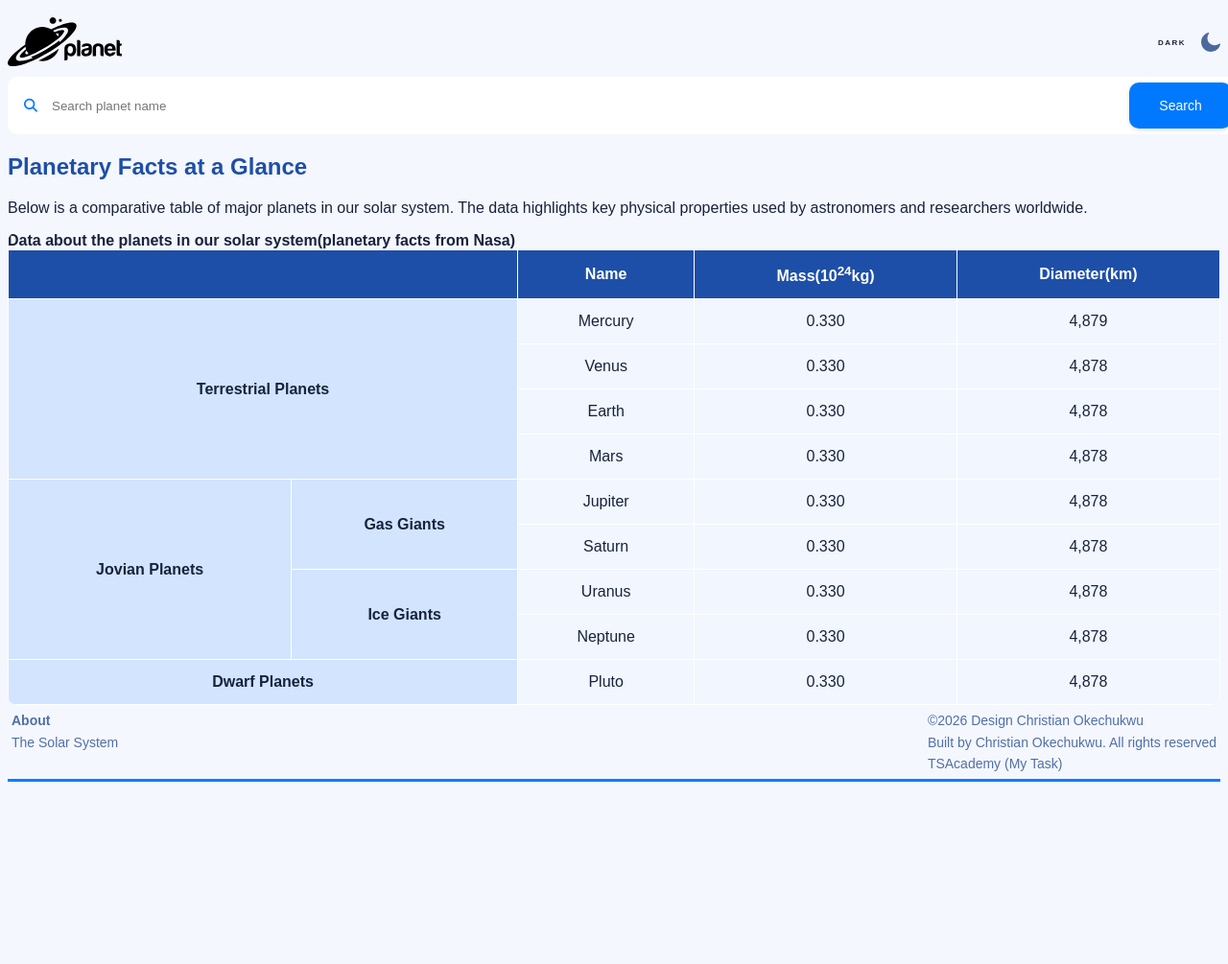
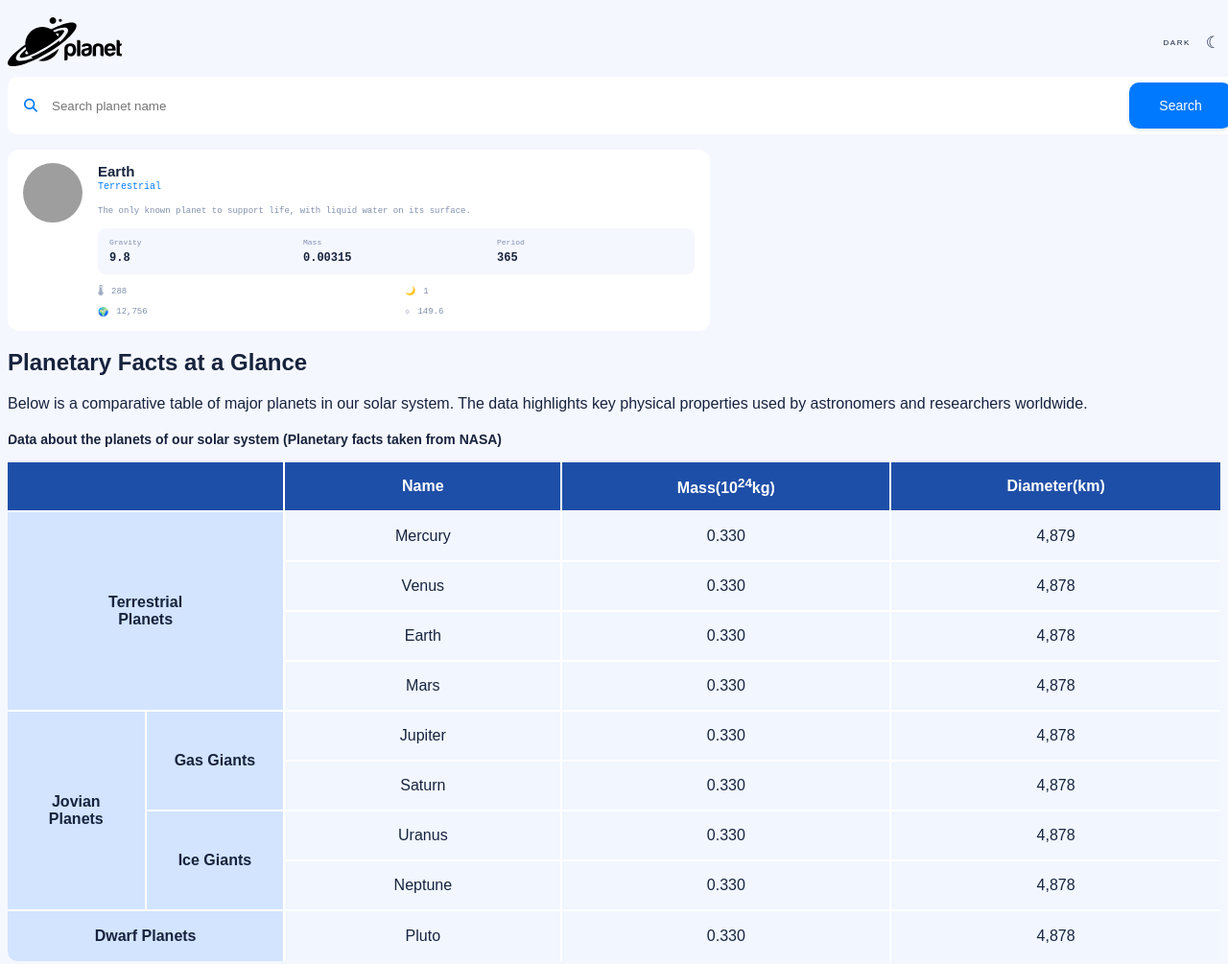
Before and after one commit to Chris-ai-claud/Frontend-Task, a plain HTML site: page index.html in a window 1280 px wide. Shown: the top 1005 px of the page at 96% size. Before the commit the page ends 823 px from the top, so only its background shows below. Drawn offline with Linux system fonts and the light colour scheme; grey boxes are pictures that could not be loaded.

Commit message:
Add Planet Explorer website files

```diff
--- /dev/null
+++ b/Searchplanet.JSON
@@ -0,0 +1,119 @@
+[
+    {
+        "name": "Mercury",
+        "type": "Terrestrial",
+        "distanceFromSun": 57.9,
+        "image": "https://anurella.github.io/images/planets/mercury.webp",
+        "mass": 0.000174,
+        "diameter": 4879,
+        "period": 88,
+        "temperature": 440,
+        "gravity": 3.7,
+        "moons": 0,
+        "description": "The smallest planet and closest to the Sun, with extreme temperature swings."
+    },
+    {
+        "name": "Venus",
+        "type": "Terrestrial",
+        "distanceFromSun": 108.2,
+        "image": "https://anurella.github.io/images/planets/venus.webp",
+        "mass": 0.00256,
+        "diameter": 12104,
+        "period": 225,
+        "temperature": 737,
+        "gravity": 8.9,
+        "moons": 0,
+        "description": "The hottest planet, covered in thick clouds of sulfuric acid."
+    },
+    {
+        "name": "Earth",
+        "type": "Terrestrial",
+        "distanceFromSun": 149.6,
+        "image": "https://anurella.github.io/images/planets/earth.jpg",
+        "mass": 0.00315,
+        "diameter": 12756,
+        "period": 365,
+        "temperature": 288,
+        "gravity": 9.8,
+        "moons": 1,
+        "description": "The only known planet to support life, with liquid water on its surface."
+    },
+    {
+        "name": "Mars",
+        "type": "Terrestrial",
+        "distanceFromSun": 227.9,
+        "image": "https://anurella.github.io/images/planets/mars.webp",
+        "mass": 0.000338,
+        "diameter": 6792,
+        "period": 687,
+        "temperature": 208,
+        "gravity": 3.7,
+        "moons": 2,
+        "description": "The Red Planet, home to the largest volcano and canyon in the solar system."
+    },
+    {
+        "name": "Jupiter",
+        "type": "Gas Giant",
+        "distanceFromSun": 778.6,
+        "image": "https://anurella.github.io/images/planets/jupiter.webp",
+        "mass": 1.0,
+        "diameter": 142984,
+        "period": 4333,
+        "temperature": 163,
+        "gravity": 23.1,
+        "moons": 95,
+        "description": "The largest planet in the solar system, known for its Great Red Spot storm."
+    },
+    {
+        "name": "Saturn",
+        "type": "Gas Giant",
+        "distanceFromSun": 1433.5,
+        "image": "https://anurella.github.io/images/planets/saturn.webp",
+        "mass": 0.299,
+        "diameter": 120536,
+        "period": 10759,
+        "temperature": 133,
+        "gravity": 9.0,
+        "moons": 146,
+        "description": "Distinguished by its stunning ring system made of ice and rock."
+    },
+    {
+        "name": "Uranus",
+        "type": "Ice Giant",
+        "distanceFromSun": 2872.5,
+        "image": "https://anurella.github.io/images/planets/uranus.webp",
+        "mass": 0.0457,
+        "diameter": 51118,
+        "period": 30687,
+        "temperature": 78,
+        "gravity": 8.7,
+        "moons": 28,
+        "description": "An ice giant that rotates on its side, giving it extreme seasonal cycles."
+    },
+    {
+        "name": "Neptune",
+        "type": "Ice Giant",
+        "distanceFromSun": 4495.1,
+        "image": "https://anurella.github.io/images/planets/neptune.webp",
+        "mass": 0.0539,
+        "diameter": 49528,
+        "period": 60190,
+        "temperature": 73,
+        "gravity": 11.0,
+        "moons": 16,
+        "description": "The windiest planet, with storms reaching speeds of 2,100 km/h."
+    },
+    {
+        "name": "Pluto",
+        "type": "Dwarf Planet",
+        "distanceFromSun": 5906.4,
+        "image": "https://anurella.github.io/images/planets/pluto.webp",
+        "mass": 0.0000069,
+        "diameter": 2376,
+        "period": 90560,
+        "temperature": 48,
+        "gravity": 0.7,
+        "moons": 5,
+        "description": "A dwarf planet in the Kuiper Belt, reclassified from planet status in 2006."
+    }
+]
--- a/Frontend.html
+++ b/index.html
@@ -4,8 +4,8 @@
     <meta charset="UTF-8">
     <meta name="viewport" content="width=device-width, initial-scale=1.0">
     <title>Frontend Task</title>
-    <link rel="stylesheet" href="Frontend.css">
-    <script src="Frontend.js" defer></script>
+    <link rel="stylesheet" href="style.css">
+    <script src="script.js" defer></script>
     <link rel="stylesheet"href="https://cdnjs.cloudflare.com/ajax/libs/font-awesome/6.5.2/css/all.min.css">
 </head>
 <body>
@@ -14,9 +14,9 @@
     <img src="Images/logo_black.svg" alt="logo">
   </a>
 
-  <button class="theme-toggle">
+  <button class="theme-toggle" id="themeToggle" type="button">
     <span id="themeLabel"><b>DARK</b></span>
-    <img src="Images/Theme Icon.svg" alt="moon" id="themeIcon">
+    <span id="themeIcon" aria-hidden="true">☾</span>
   </button>
 </header>
 
@@ -40,15 +40,16 @@
     </button>
 
 </form>
+    <section id="planetDetails" aria-live="polite"></section>
     <Main>
 
     <section>
-        <h2 id="planetaryFacts">Planetary Facts at a Glance</h2>
+        <h2 id="PlanetaryFacts">Planetary Facts at a Glance</h2>
         <p>Below is a comparative table of major planets in our solar system. The data highlights key physical properties used by astronomers and researchers worldwide. </p>
     </section>
-    <section class="table section" id="table-section">
+    <section class="table-section" id="table-section">
         <table class="planet-table">
-          <caption><b>Data about the planets in our solar system(planetary facts from Nasa)</b></caption>
+          <caption><b>Data about the planets of our solar system (Planetary facts taken from NASA)</b></caption>
           <thead>
             <tr>
               <th colspan="2"></th>
@@ -59,7 +60,7 @@
           </thead>
           <tbody>
             <tr>
-              <th class="group-header" rowspan="4" colspan="2">Terrestrial Planets</th>
+              <th class="group-header" rowspan="4" colspan="2">Terrestrial<br>Planets</th>
               <th>Mercury</th>
               <td>0.330</td>
               <td>4,879</td>
@@ -80,7 +81,7 @@
               <td>4,878</td>
             </tr>
             <tr>
-              <th class="group-header" rowspan="4">Jovian Planets</th>
+              <th class="group-header" rowspan="4">Jovian<br>Planets</th>
               <th class="group-header" rowspan="2">Gas Giants</th>
               <th>Jupiter</th>
               <td>0.330</td>
--- /dev/null
+++ b/script.js
@@ -0,0 +1,168 @@
+const PLANET_URL = "./Searchplanet.JSON";
+
+const searchForm = document.getElementById("searchForm");
+const searchInput = document.getElementById("planetSearch");
+const searchStatus = document.getElementById("searchStatus");
+const planetDetails = document.getElementById("planetDetails");
+const themeToggle = document.getElementById("themeToggle");
+const themeIcon = document.getElementById("themeIcon");
+const themeLabel = document.getElementById("themeLabel");
+
+let planets = [];
+let planetsLoaded = false;
+
+function showNoResults() {
+  searchStatus.textContent = "No results";
+  planetDetails.innerHTML = `
+    <div class="no-results">
+      <h2>No results found!</h2>
+      <p>
+        We couldn't find any planet matching your search.
+        Please double-check the name and try again.
+      </p>
+    </div>
+  `;
+}
+
+function showPlanet(planet) {
+  searchStatus.textContent = "";
+
+  const mass = Number(planet.mass).toLocaleString("en-US", {
+    maximumSignificantDigits: 6
+  });
+
+  planetDetails.innerHTML = `
+    <article class="planet-card">
+      <img
+        class="planet-image"
+        src="${planet.image}"
+        alt="${planet.name}"
+      >
+
+      <div class="planet-content">
+        <h1>${planet.name}</h1>
+        <p class="planet-type">${planet.type}</p>
+        <p class="planet-description">${planet.description}</p>
+
+        <div class="planet-stats">
+          <div>
+            <span class="stat-label">Gravity</span>
+            <span class="stat-value">${planet.gravity}</span>
+          </div>
+          <div>
+            <span class="stat-label">Mass</span>
+            <span class="stat-value">${mass}</span>
+          </div>
+          <div>
+            <span class="stat-label">Period</span>
+            <span class="stat-value">${planet.period}</span>
+          </div>
+        </div>
+
+        <div class="planet-extra">
+          <div class="extra-item">
+            <span aria-hidden="true">🌡</span>
+            <span>${planet.temperature}</span>
+          </div>
+          <div class="extra-item">
+            <span aria-hidden="true">🌙</span>
+            <span>${planet.moons}</span>
+          </div>
+          <div class="extra-item">
+            <span aria-hidden="true">🌍</span>
+            <span>${planet.diameter.toLocaleString("en-US")}</span>
+          </div>
+          <div class="extra-item">
+            <span aria-hidden="true">☼</span>
+            <span>${planet.distanceFromSun.toLocaleString("en-US")}</span>
+          </div>
+        </div>
+      </div>
+    </article>
+  `;
+}
+
+function searchPlanet(event) {
+  event.preventDefault();
+
+  if (!planetsLoaded) {
+    searchStatus.textContent = "Planet data is still loading.";
+    return;
+  }
+
+  const query = searchInput.value.trim().toLowerCase();
+  const planet = planets.find(item => item.name.toLowerCase() === query);
+
+  if (planet) {
+    showPlanet(planet);
+  } else {
+    showNoResults();
+  }
+}
+
+function setTheme(isDark) {
+  document.body.classList.toggle("dark-mode", isDark);
+  themeIcon.textContent = isDark ? "☀" : "☾";
+  themeLabel.textContent = isDark ? "LIGHT" : "DARK";
+  themeToggle.setAttribute(
+    "aria-label",
+    isDark ? "Switch to light mode" : "Switch to dark mode"
+  );
+}
+
+searchForm.addEventListener("submit", searchPlanet);
+
+let savedTheme = null;
+try {
+  savedTheme = localStorage.getItem("planet-theme");
+} catch (error) {
+  console.warn("Could not read the saved theme preference.", error);
+}
+
+setTheme(savedTheme === "dark");
+
+themeToggle.addEventListener("click", () => {
+  const isDark = !document.body.classList.contains("dark-mode");
+  setTheme(isDark);
+
+  try {
+    localStorage.setItem("planet-theme", isDark ? "dark" : "light");
+  } catch (error) {
+    console.warn("Could not save the theme preference.", error);
+  }
+});
+
+async function loadPlanets() {
+  try {
+    const response = await fetch(PLANET_URL);
+    if (!response.ok) {
+      throw new Error(`Unable to load planet data (${response.status}).`);
+    }
+
+    const data = await response.json();
+    if (!Array.isArray(data)) {
+      throw new Error("The planet data format is incorrect.");
+    }
+
+    planets = data;
+    planetsLoaded = true;
+
+    const earth = planets.find(
+      planet => planet.name.toLowerCase() === "earth"
+    );
+    if (earth) {
+      showPlanet(earth);
+    }
+  } catch (error) {
+    console.error(error);
+    searchStatus.textContent = "Unable to load planet data.";
+    planetDetails.innerHTML = `
+      <div class="error-card">
+        <h2>Unable to load planet data</h2>
+        <p>Please check your connection and try again.</p>
+      </div>
+    `;
+  }
+}
+
+loadPlanets();
--- a/Frontend.css
+++ b/style.css
@@ -76,12 +76,11 @@ line-height: 1;
 --muted-color: #8190ad;
 --input-bg: #ffffff;
 --border-color: #e3e9f5;
---accent-color: #087eff;
 --table-header-bg: #1e4fa8;
 --table-category-bg: #d2e4ff;
 --table-cell-bg: #f1f6ff;
 --table-grid-color: #ffffff;
---footer-text-color: #4f70a8;
+--footer-text-color: #4f70a8;;
 }
 /* Dark theme */
 body.dark-mode {
@@ -115,21 +114,151 @@ border-color: var(--border-color);
 align-items: center;
 transition: background 0.25s, color 0.25s, border-color 0.25s;
 }
+
+#planetDetails {
+    margin-top: 16px;
+}
+.planet-card {
+    display: flex;
+    align-items: flex-start;
+    gap: 16px;
+    max-width: 700px;
+    padding: 14px 16px;
+    border-radius: 12px;
+}
+.planet-image {
+    flex: 0 0 62px;
+    width: 62px;
+    height: 62px;
+    border-radius: 50%;
+    object-fit: cover;
+}
+.planet-content {
+    flex: 1;
+    min-width: 0;
+}
+.planet-content h1 {
+    margin: 0 0 2px;
+    font-size: 15px;
+}
+.planet-type {
+    margin: 0;
+    color: #087eff;
+    font-family: monospace;
+    font-size: 10px;
+}
+.planet-description {
+    margin: 14px 0 10px;
+    color: var(--muted-color);
+    font-family: monospace;
+    font-size: 9px;
+    line-height: 1.5;
+}
+.planet-stats {
+    display: grid;
+    grid-template-columns: repeat(3, minmax(0, 1fr));
+    gap: 8px;
+    padding: 10px 12px;
+    border-radius: 8px;
+    background: var(--page-bg);
+}
+.planet-stats > div {
+    display: flex;
+    flex-direction: column;
+    gap: 5px;
+}
+.stat-label {
+    color: var(--muted-color);
+    font-family: monospace;
+    font-size: 8px;
+}
+.stat-value {
+    color: var(--text-color);
+    font-family: monospace;
+    font-size: 12px;
+    font-weight: 700;
+}
+.planet-extra {
+    display: grid;
+    grid-template-columns: repeat(2, minmax(0, 1fr));
+    gap: 8px 18px;
+    margin-top: 10px;
+}
+.extra-item {
+    display: flex;
+    align-items: center;
+    gap: 8px;
+    color: var(--muted-color);
+    font-family: monospace;
+    font-size: 9px;
+}
+.error-card {
+    padding: 16px;
+    border-radius: 12px;
+    background: var(--card-bg);
+    color: var(--text-color);
+}
+@media (max-width: 480px) {
+    .planet-card {
+        gap: 12px;
+        padding: 12px;
+    }
+    .planet-image {
+        flex-basis: 52px;
+        width: 52px;
+        height: 52px;
+    }
+}
+
+.table-section {
+    margin-top: 20px;
+}
 .planet-table {
     width: 100%;
-    border-collapse: collapse;
+    table-layout: fixed;
+    border-collapse: separate;
+    border-spacing: 0;
     overflow: hidden;
     border-radius: 10px;
+}
+.planet-table th:first-child {
+    width: 18%;
+}
+.planet-table thead th:nth-child(2) {
+    width: 18%;
+}
+.planet-table thead th:nth-child(3),
+.planet-table thead th:nth-child(4),
+.planet-table thead th:nth-child(5) {
+    width: 21.33%;
 }
 .planet-table caption {
     color: var(--text-color);
     text-align: left;
+    caption-side: top;
+    padding-bottom: 16px;
+    font-size: 14px;
 }
 .planet-table th,
 .planet-table td {
-    padding: 14px 12px;
-    border: 1px solid var(--table-grid-color);
+    height: 52px;
+    box-sizing: border-box;
+    padding: 12px;
+    border-right: 2px solid var(--table-grid-color);
+    border-bottom: 2px solid var(--table-grid-color);
     text-align: center;
+}
+.planet-table tr > :first-child {
+    border-left: 0;
+}
+.planet-table tr:first-child > * {
+    border-top: 0;
+}
+.planet-table tr > :last-child {
+    border-right: 0;
+}
+.planet-table tbody tr:last-child > * {
+    border-bottom: 0;
 }
 .planet-table thead th {
     background: var(--table-header-bg);
```
Also changed, not shown: Frontend.js (deleted).
